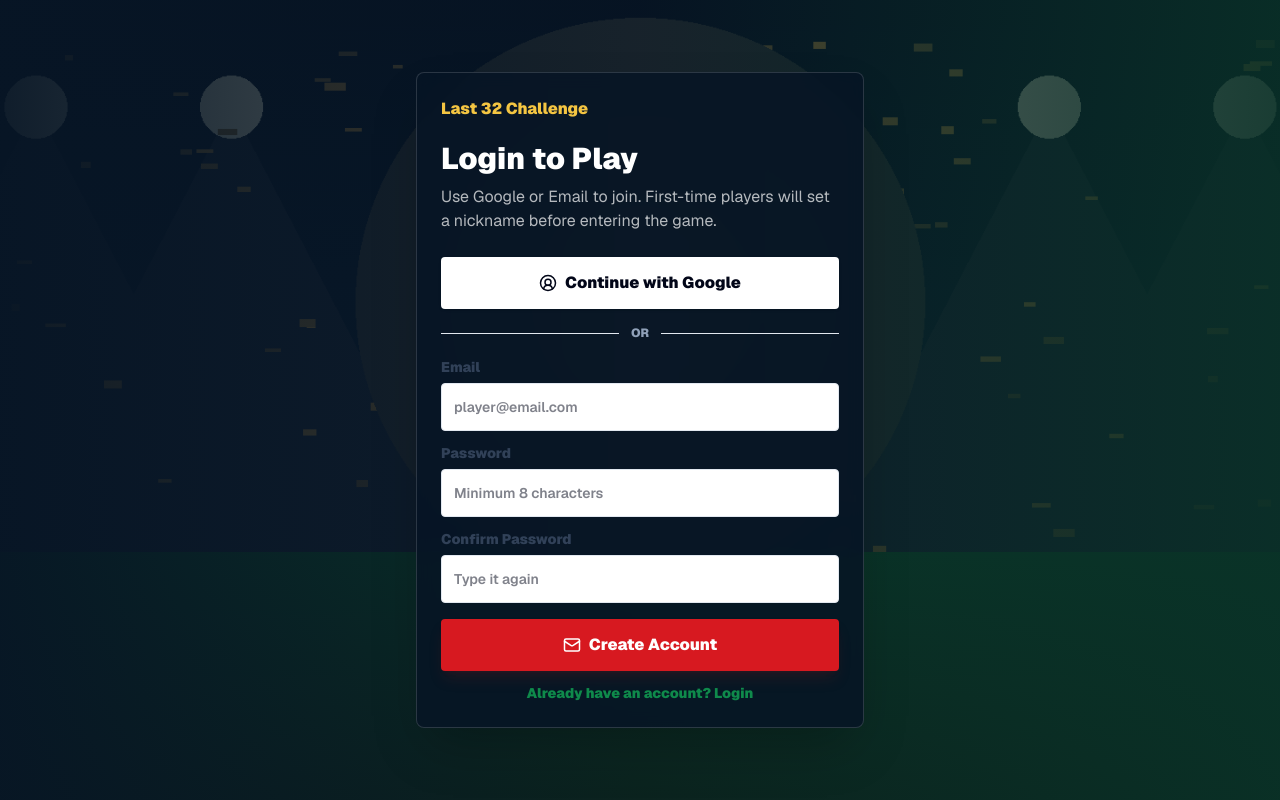
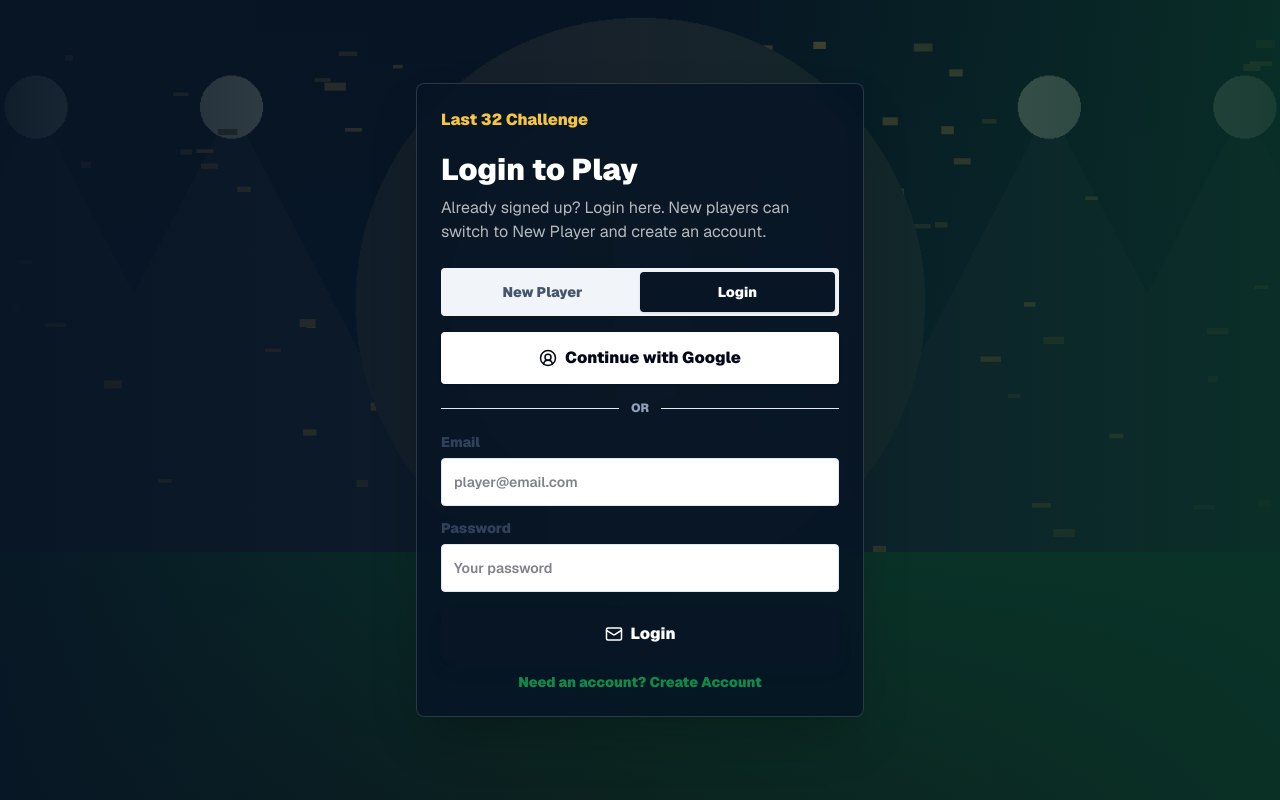
Before and after one commit to cantonmedia-ai/laozhaopai-32-worldcup-game, a Next.js app: page /login in a window 1280 px wide. Built offline with nearby package versions, Linux system fonts and the light colour scheme.

Commit message:
Make returning player login visible

```diff
--- a/src/app/login/page.tsx
+++ b/src/app/login/page.tsx
@@ -4,9 +4,10 @@ import { AuthButtons } from "@/components/auth-buttons";
 export default async function LoginPage({
   searchParams,
 }: {
-  searchParams: Promise<{ error?: string; next?: string }>;
+  searchParams: Promise<{ error?: string; next?: string; mode?: string }>;
 }) {
   const params = await searchParams;
+  const initialMode = params.mode === "signup" ? "signup" : "login";
 
   return (
     <main className="stadium-hero grid min-h-screen place-items-center px-4 text-white">
@@ -16,8 +17,8 @@ export default async function LoginPage({
         </Link>
         <h1 className="mt-5 text-3xl font-black">Login to Play</h1>
         <p className="mt-2 text-white/70">
-          Use Google or Email to join. First-time players will set a nickname
-          before entering the game.
+          Already signed up? Login here. New players can switch to New Player
+          and create an account.
         </p>
         {params.error ? (
           <p className="mt-4 rounded bg-red-50 p-3 text-sm font-bold text-red-700">
@@ -25,7 +26,7 @@ export default async function LoginPage({
           </p>
         ) : null}
         <div className="mt-6">
-          <AuthButtons next={params.next ?? "/game"} />
+          <AuthButtons next={params.next ?? "/game"} initialMode={initialMode} />
         </div>
       </div>
     </main>
--- a/src/components/app-shell.tsx
+++ b/src/components/app-shell.tsx
@@ -26,6 +26,7 @@ const playerNav = [
 
 const publicNav = [
   { href: "/fifa-last-32", label: "Home", icon: Home },
+  { href: "/login?next=/game&mode=login", label: "Login", icon: UserRound },
   { href: "/rules", label: "How to Play", icon: ShieldCheck },
   { href: "/rewards", label: "Prizes", icon: Gift },
 ];
@@ -78,10 +79,10 @@ export function TopNav({
 
         {publicMode ? (
           <Link
-            href="/login?next=/game"
+            href="/login?next=/game&mode=login"
             className="grid h-11 shrink-0 place-items-center rounded bg-[#d71920] px-3 text-sm font-black text-white hover:bg-red-700"
           >
-            Join
+            Login
           </Link>
         ) : (
           <div className="flex shrink-0 items-center gap-2">
--- a/src/components/auth-buttons.tsx
+++ b/src/components/auth-buttons.tsx
@@ -109,11 +109,13 @@ async function ensurePlayerProfile(
 export function AuthButtons({
   next = "/game",
   showSetupNote = false,
+  initialMode = "signup",
 }: {
   next?: string;
   showSetupNote?: boolean;
+  initialMode?: AuthMode;
 }) {
-  const [mode, setMode] = useState<AuthMode>("signup");
+  const [mode, setMode] = useState<AuthMode>(initialMode);
   const [loading, setLoading] = useState<"google" | "signup" | "login" | "">("");
   const [errorMessage, setErrorMessage] = useState("");
   const [signupEmail, setSignupEmail] = useState("");
@@ -273,6 +275,39 @@ export function AuthButtons({
 
   return (
     <div className="grid gap-4">
+      <div className="grid grid-cols-2 rounded bg-slate-100 p-1 text-sm font-black">
+        <button
+          type="button"
+          disabled={isBusy}
+          onClick={() => {
+            setMode("signup");
+            setErrorMessage("");
+          }}
+          className={`h-10 rounded transition ${
+            mode === "signup"
+              ? "bg-[#d71920] text-white shadow"
+              : "text-slate-600 hover:text-slate-950"
+          } disabled:opacity-60`}
+        >
+          New Player
+        </button>
+        <button
+          type="button"
+          disabled={isBusy}
+          onClick={() => {
+            setMode("login");
+            setErrorMessage("");
+          }}
+          className={`h-10 rounded transition ${
+            mode === "login"
+              ? "bg-[#071525] text-white shadow"
+              : "text-slate-600 hover:text-slate-950"
+          } disabled:opacity-60`}
+        >
+          Login
+        </button>
+      </div>
+
       <button
         type="button"
         disabled={isBusy}
```
